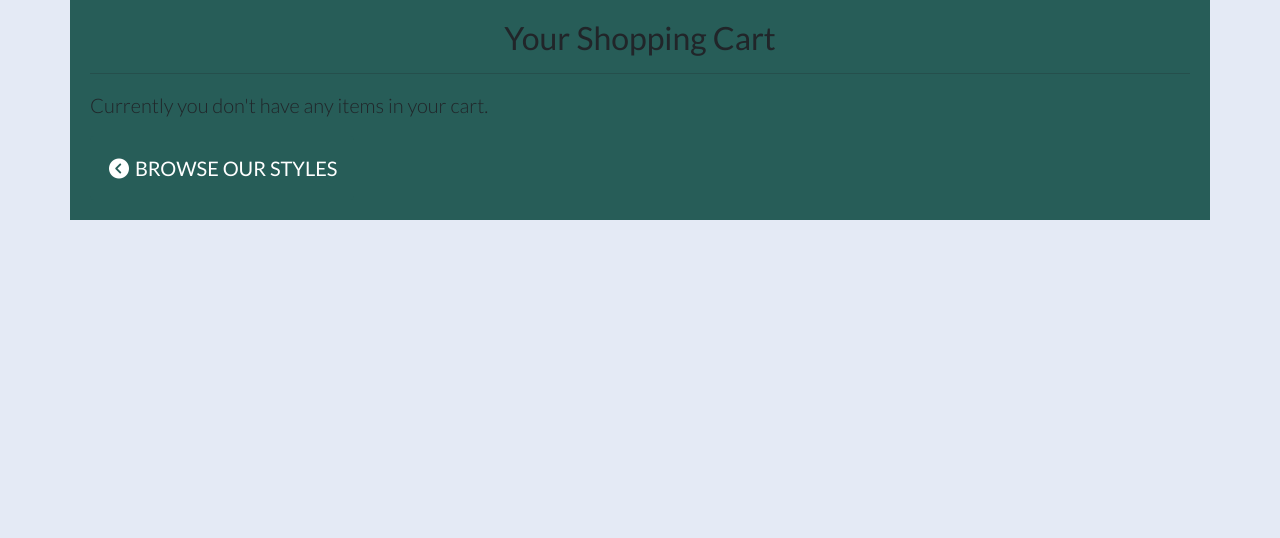
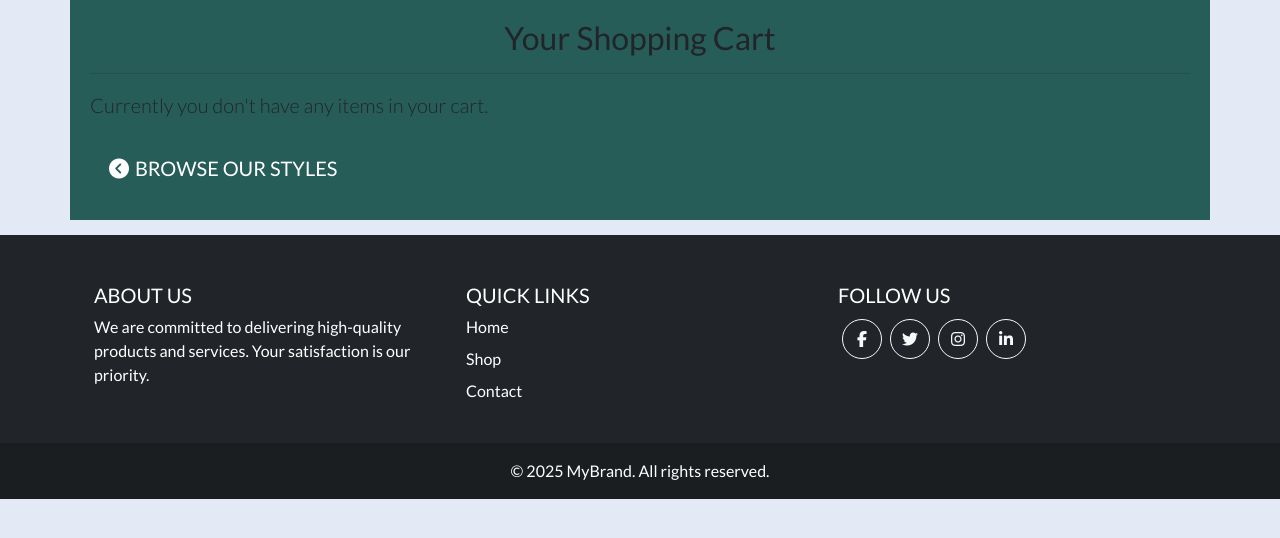
Before and after one commit to ci-mustafa/ayina-couture, a Django app: page /cart/ in a window 1280 px wide. Shown: the part 234-772 px from the top of the page. Run offline with Django 5.2, Linux system fonts and the light colour scheme; some libraries are stand-ins or nearby versions; some web fonts are replaced.

Commit message:
feat: add footer

```diff
--- a/static/css/core.css
+++ b/static/css/core.css
@@ -684,6 +684,46 @@ body {
     text-align: center;
 }
 
+/* Footer Styling */
+.footer {
+    position: relative;
+    bottom: 0;
+    width: 100%;
+    padding-top: 1.5rem;
+}
+
+.footer ul {
+    padding: 0;
+    list-style: none;
+}
+
+.footer ul li {
+    margin-bottom: 0.5rem;
+}
+
+.footer ul li a:hover {
+    text-decoration: underline;
+}
+
+.footer .btn-floating {
+    border-radius: 50%;
+    width: 40px;
+    height: 40px;
+    display: flex;
+    align-items: center;
+    justify-content: center;
+}
+
+/* Responsive Footer */
+@media (max-width: 576px) {
+    .footer {
+        text-align: center;
+    }
+
+    .footer .btn-floating {
+        margin: 0.2rem;
+    }
+}
 
 
 /* Ensure good responsive behavior shopping cart */
--- a/templates/base.html
+++ b/templates/base.html
@@ -151,7 +151,52 @@
     <!-- Main content block -->
     {% block content %}
     {% endblock %}
+    <!-- Footer -->
+    <footer class="footer bg-dark text-white text-center text-lg-start">
+        <div class="container p-4">
+            <div class="row">
+                <!-- About Section -->
+                <div class="col-lg-4 col-md-6 mb-4 mb-md-0">
+                    <h5 class="text-uppercase">About Us</h5>
+                    <p>
+                        We are committed to delivering high-quality products and services. Your satisfaction is our priority.
+                    </p>
+                </div>
 
+                <!-- Links Section -->
+                <div class="col-lg-4 col-md-6 mb-4 mb-md-0">
+                    <h5 class="text-uppercase">Quick Links</h5>
+                    <ul class="list-unstyled">
+                        <li><a href="{% url 'home' %}" class="text-white text-decoration-none">Home</a></li>
+                        <li><a href="{% url 'products' %}" class="text-white text-decoration-none">Shop</a></li>
+                        <li><a href="#" class="text-white text-decoration-none">Contact</a></li>
+                    </ul>
+                </div>
+
+                <!-- Social Media Section -->
+                <div class="col-lg-4 col-md-12 mb-4 mb-md-0">
+                    <h5 class="text-uppercase">Follow Us</h5>
+                    <div class="d-flex justify-content-center justify-content-lg-start">
+                        <a href="#" class="btn btn-outline-light btn-floating m-1">
+                            <i class="fab fa-facebook-f"></i>
+                        </a>
+                        <a href="#" class="btn btn-outline-light btn-floating m-1">
+                            <i class="fab fa-twitter"></i>
+                        </a>
+                        <a href="#" class="btn btn-outline-light btn-floating m-1">
+                            <i class="fab fa-instagram"></i>
+                        </a>
+                        <a href="#" class="btn btn-outline-light btn-floating m-1">
+                            <i class="fab fa-linkedin-in"></i>
+                        </a>
+                    </div>
+                </div>
+            </div>
+        </div>
+        <div class="text-center p-3" style="background-color: rgba(0, 0, 0, 0.2);">
+            © 2025 MyBrand. All rights reserved.
+        </div>
+    </footer>
     <!-- Bootstrap JS with Popper.js for interactive components -->
     <script src="https://cdn.jsdelivr.net/npm/bootstrap@5.3.3/dist/js/bootstrap.bundle.min.js"
         integrity="sha384-YvpcrYf0tY3lHB60NNkmXc5s9fDVZLESaAA55NDzOxhy9GkcIdslK1eN7N6jIeHz"
```
Also changed, not shown: 1 other file.
